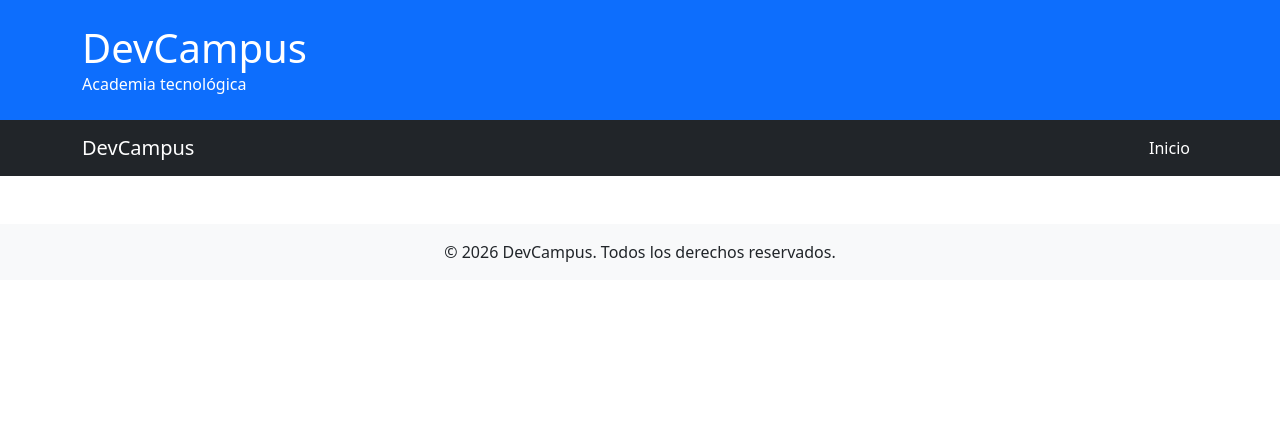
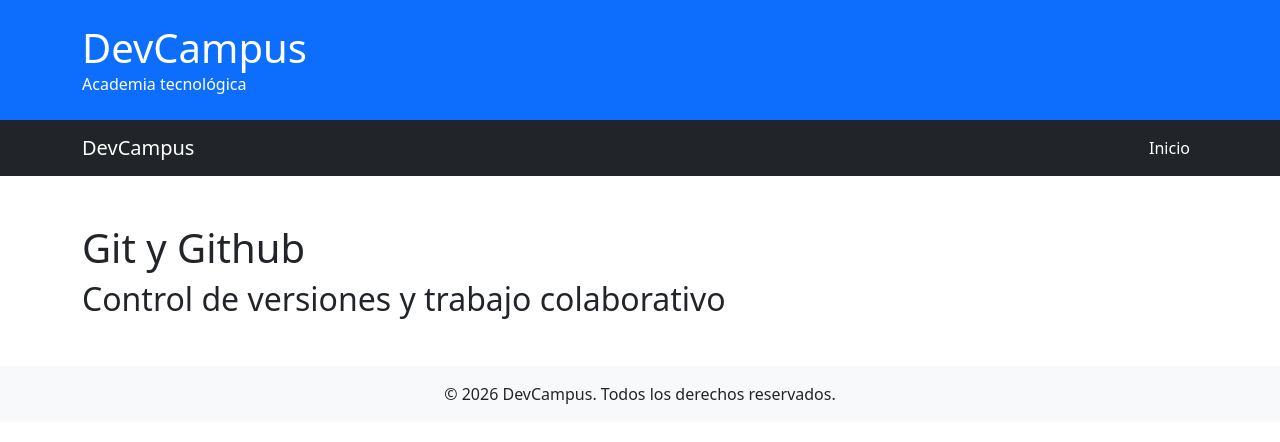
Before and after one commit to santiago-franco-alvarez/devcampus, a plain HTML site: page index.html in a window 1280 px wide. Drawn offline with nearby package versions, Linux system fonts and the light colour scheme.

Commit message:
Añade curso de Git y GitHub

```diff
--- a/index.html
+++ b/index.html
@@ -37,6 +37,8 @@
     </nav>
 
     <main class="container my-5">
+        <h1>Git y Github</h1>
+        <h2>Control de versiones y trabajo colaborativo</h2>
 
 
     </main>
```
